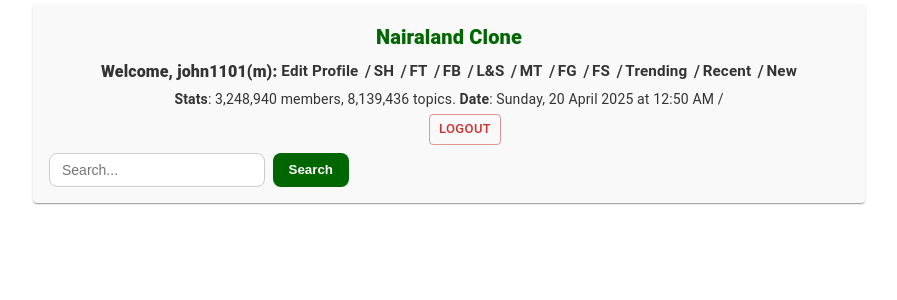
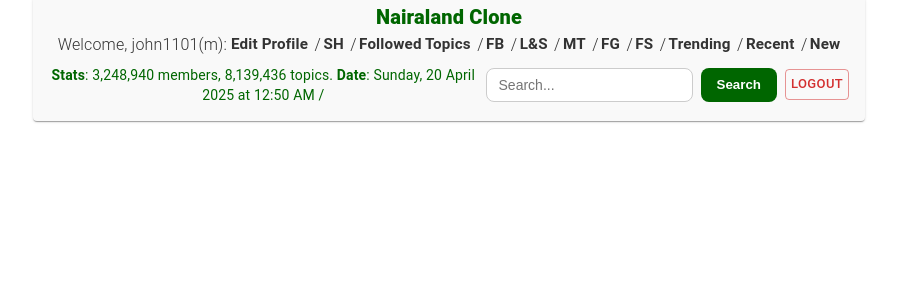
Before and after one commit to offorjohn/Fairyland-clone-, a React (Create React App) app: page / in a window 1280 px wide. Shown: the top 300 px of the page, without its empty margins (191-1088 px from the left). Built offline with nearby package versions, Linux system fonts and the light colour scheme.

Commit message:
first commit

```diff
--- a/src/HeaderBox.tsx
+++ b/src/HeaderBox.tsx
@@ -1,29 +1,32 @@
 // HeaderBox.tsx
 /* eslint-disable no-restricted-globals */
-import Box from '@mui/material/Box';
-import { Link as RouterLink, useNavigate } from 'react-router-dom';
-import Stack from '@mui/material/Stack';
-import Typography from '@mui/material/Typography';
-import Link from '@mui/material/Link';
-import Button from '@mui/material/Button';
-import { useTheme } from '@mui/material/styles';
-import useMediaQuery from '@mui/material/useMediaQuery';
+import Box from "@mui/material/Box";
+import { Link as RouterLink, useNavigate } from "react-router-dom";
+import Stack from "@mui/material/Stack";
+import Typography from "@mui/material/Typography";
+import Link from "@mui/material/Link";
+import Button from "@mui/material/Button";
+import { useTheme } from "@mui/material/styles";
+import useMediaQuery from "@mui/material/useMediaQuery";
 
-import Item from './components/styled/StyledItem';
-import { menuItems } from './constants/menuItems';
+import Item from "./components/styled/StyledItem";
+import { menuItems } from "./constants/menuItems";
 
 export default function HeaderBox() {
   const theme = useTheme();
-  const isMobile = useMediaQuery(theme.breakpoints.down('sm'));
+  const isMobile = useMediaQuery(theme.breakpoints.down("sm"));
   const navigate = useNavigate();
 
   return (
     <Box
       sx={{
-        height: 'auto',
-        display: 'flex',
-        alignItems: 'center',
-        justifyContent: 'center',
+        height: "auto",
+        display: "flex",
+
+        mt: -1, // moves the Box up
+        alignItems: "center",
+
+        justifyContent: "center",
         py: 2,
         paddingTop: 0.6,
       }}
@@ -31,51 +34,70 @@
       <Box
         sx={{
           width: {
-            xs: '90%',
-            sm: '94%',
-            md: '65%',
+            xs: "90%",
+            sm: "94%",
+
+            mt: -1, // moves the Box up
+            md: "65%",
           },
         }}
       >
         <Stack spacing={2}>
           <Item>
-            <Typography variant="h6" fontWeight={900} color="#006600" gutterBottom>
+            <Typography
+              variant="h6"
+              fontWeight={900}
+              color="#006600"
+              gutterBottom={false} // remove the default bottom margin
+              sx={{ mt: -1.5 }} // move it up
+            >
               Nairaland Clone
             </Typography>
 
             <Box
               sx={{
-                display: 'flex',
-                flexWrap: 'wrap',
-                justifyContent: 'center',
-                alignItems: 'center',
+                display: "flex",
+                flexWrap: "wrap",
+                justifyContent: "center",
+
+                alignItems: "center",
                 columnGap: 0.5,
                 rowGap: 0.5,
               }}
             >
-              <Typography component="span" fontWeight={900} color="#333333">
+              <Typography component="span" fontWeight={300} color="#333333">
                 Welcome, john1101(m):
               </Typography>
 
-              {menuItems.map(({ label, to,  }, index) => (
+              {menuItems.map(({ label, to }, index) => (
                 <Box
                   key={to}
                   component="span"
-                  sx={{ display: 'flex', alignItems: 'center', fontSize: '0.95rem' }}
+                  sx={{
+                    display: "flex",
+                    alignItems: "center",
+                    fontSize: "0.95rem",
+                  }}
                 >
                   {index !== 0 && (
                     <Typography
                       component="span"
-                      sx={{ mx: 0.3, fontWeight: 500, color: '#333333' }}
+                      sx={{ mx: 0.3, fontWeight: 300, color: "#333333" }}
                     >
                       /
                     </Typography>
                   )}
                   <Link
-                    component={external ? 'a' : RouterLink}
-                    {...(external ? { href: to, target: '_blank', rel: 'noopener noreferrer' } : { to })}
+                    component={external ? "a" : RouterLink}
+                    {...(external
+                      ? {
+                          href: to,
+                          target: "_blank",
+                          rel: "noopener noreferrer",
+                        }
+                      : { to })}
                     underline="hover"
-                    sx={{ fontWeight: 700, color: '#333333' }}
+                    sx={{ fontWeight: 700, color: "#333333" }}
                   >
                     {label}
                   </Link>
@@ -83,34 +105,37 @@
               ))}
             </Box>
 
-            <Box sx={{ mt: 0.6, color: '#333333' }}>
+            <Box
+              sx={{
+                display: "flex",
+                flexDirection: isMobile ? "column" : "row",
+                gap: 1,
+                alignItems: "center",
+                mt: 1,
+              }}
+            >
               <Typography variant="body2">
-                <Box component="span" fontWeight={700}>Stats</Box>: 3,248,940 members, 8,139,436 topics. <Box component="span" fontWeight={700}>Date</Box>: Sunday, 20 April 2025 at 12:50 AM /
+                <Box component="span" fontWeight={700}>
+                  Stats
+                </Box>
+                : 3,248,940 members, 8,139,436 topics.{" "}
+                <Box component="span" fontWeight={700}>
+                  Date
+                </Box>
+                : Sunday, 20 April 2025 at 12:50 AM /
               </Typography>
-            </Box>
-
-            <Button
-              variant="outlined"
-              size="small"
-              color="error"
-              onClick={() => alert('Logged out')}
-              sx={{ ml: { xs: 0, md: 4 }, mt: { xs: 1, md: 0.7 } }}
-            >
-              Logout
-            </Button>
-
-            {/* Search Form */}
               <form
                 onSubmit={(e) => {
                   e.preventDefault();
-                const q = (e.currentTarget.search as HTMLInputElement).value.trim();
+                  const q = (
+                    e.currentTarget.search as HTMLInputElement
+                  ).value.trim();
                   if (q) navigate(`/search?query=${encodeURIComponent(q)}`);
                 }}
                 style={{
-                display: 'flex',
+                  display: "flex",
                   gap: 8,
-                marginTop: 8,
-                width: isMobile ? '100%' : 300,
+                  width: isMobile ? "100%" : 300,
                 }}
               >
                 <input
@@ -118,8 +143,8 @@
                   placeholder="Search..."
                   style={{
                     flex: 1,
-                  padding: '8px 12px',
-                  border: '1px solid #ccc',
+                    padding: "8px 12px",
+                    border: "1px solid #ccc",
                     borderRadius: 8,
                     fontSize: 14,
                   }}
@@ -127,18 +152,29 @@
                 <button
                   type="submit"
                   style={{
-                  padding: '8px 16px',
-                  border: 'none',
-                  backgroundColor: '#006600',
-                  color: '#fff',
+                    padding: "8px 16px",
+                    border: "none",
+                    backgroundColor: "#006600",
+                    color: "#fff",
                     borderRadius: 8,
                     fontWeight: 700,
-                  cursor: 'pointer',
+                    cursor: "pointer",
                   }}
                 >
                   Search
                 </button>
               </form>
+
+              <Button
+                variant="outlined"
+                size="small"
+                color="error"
+                onClick={() => alert("Logged out")}
+                sx={{ whiteSpace: "nowrap" }}
+              >
+                Logout
+              </Button>
+            </Box>
           </Item>
         </Stack>
       </Box>
--- a/src/constants/menuItems.ts
+++ b/src/constants/menuItems.ts
@@ -3,7 +3,7 @@
 export const menuItems = [
     { label: 'Edit Profile', to: '/profile/edit' },
     { label: 'SH', to: '/sh' },
-    { label: 'FT', to: '/topics/followed' },
+    { label: 'Followed Topics', to: '/topics/followed' },
     { label: 'FB', to: '/fb' },
     { label: 'L&S', to: '/ls' },
     { label: 'MT', to: '/mt' },
```
Also changed, not shown: src/constants/options.ts (deleted, +0 -108 lines). Lines whose indentation alone changed are shown as unchanged.
